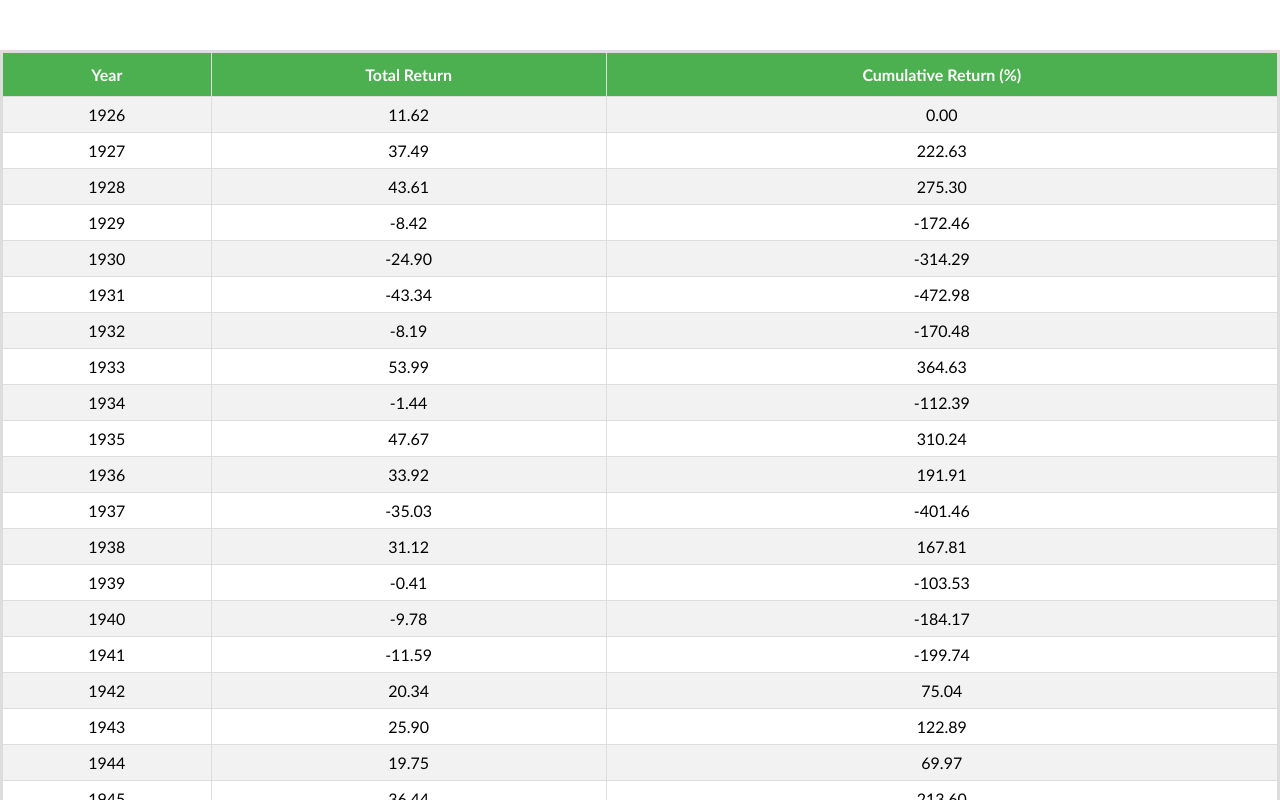
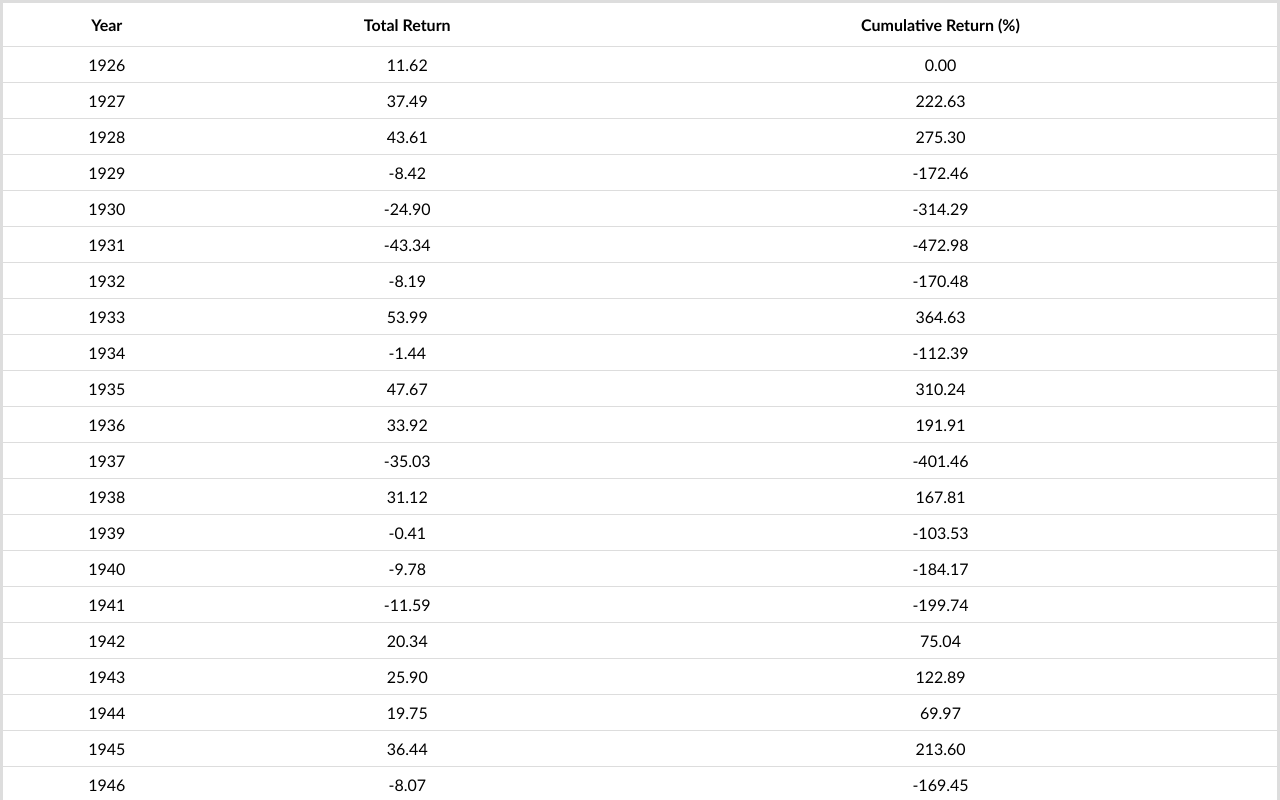
Before and after one commit to mc0918/RetireUp_Coding_Test, a React (Create React App) app: page / in a window 1280 px wide. Shown: the top 800 px of the page. Built offline with nearby package versions, Linux system fonts and the light colour scheme.

Commit message:
added rc slider. TODO: look into strictmode warning about findDOMNode

```diff
--- a/package.json
+++ b/package.json
@@ -6,6 +6,7 @@
     "@testing-library/jest-dom": "^5.11.5",
     "@testing-library/react": "^11.1.1",
     "@testing-library/user-event": "^12.2.0",
+    "rc-slider": "^9.6.1",
     "react": "^17.0.1",
     "react-dom": "^17.0.1",
     "react-scripts": "4.0.0",
--- a/src/App.js
+++ b/src/App.js
@@ -3,7 +3,7 @@ import { Table } from "./components/table/Table";
 function App() {
   return (
     <div className="App">
-      <div id="table-container" style={{margin: '50px 0 0 0'}}>
+      <div id="table-container">
         <Table />
       </div>
     </div>
--- a/src/components/table/Table.css
+++ b/src/components/table/Table.css
@@ -12,11 +12,11 @@
   }
 
   #returns td, #returns th {
-    border: 1px solid #ddd;
+    border-bottom: 1px solid #ddd;
     padding: 8px;
   }
 
-  #returns tr:nth-child(even){background-color: #f2f2f2;}
+  /* #returns tr:nth-child(even){background-color: #f2f2f2;} */
 
   #returns tr:hover {background-color: #ddd;}
 
@@ -24,6 +24,6 @@
     padding-top: 12px;
     padding-bottom: 12px;
     text-align: center;
-    background-color: #4CAF50;
-    color: white;
+    font-weight: bolder;
+    color: black;
   }
--- a/src/components/table/Table.js
+++ b/src/components/table/Table.js
@@ -1,4 +1,6 @@
 import { useEffect, useState } from "react";
+import Slider, { Range } from "rc-slider";
+import "rc-slider/assets/index.css";
 import Row from "../row/Row";
 import "./Table.css";
 import * as returns from "../../assets/returns.json";
@@ -10,7 +12,7 @@ import * as returns from "../../assets/returns.json";
 */
 
 //will take another argument for start year that user wants
-const calculateCumulativeReturn = (tableData) => {
+function calculateCumulativeReturn(tableData) {
   let initialReturn = parseFloat(tableData[0].totalReturn);
   let currentReturn;
   let cumulativeReturn;
@@ -23,10 +25,11 @@ const calculateCumulativeReturn = (tableData) => {
     ).toFixed(2);
     return { ...d, cumulativeReturn: cumulativeReturn };
   });
-};
+}
 
 export const Table = () => {
   const [rows, setRows] = useState([]);
+  const [yearRange, setYearRange] = useState({ start: 0, end: 0 }); // TODO: make this useReducer instead?
 
   // empty array passed as second argument so useEffect only runs once in case of multiple renders (S&P 500 Total Returns won't change)
   useEffect(() => {
@@ -64,6 +67,8 @@ export const Table = () => {
           {renderTable(rows)}
         </tbody>
       </table>
+      <Slider />
+      <Range />
     </div>
   );
 };
```
Also changed, not shown: 1 other file (tests, documents, lock files or other folders).
